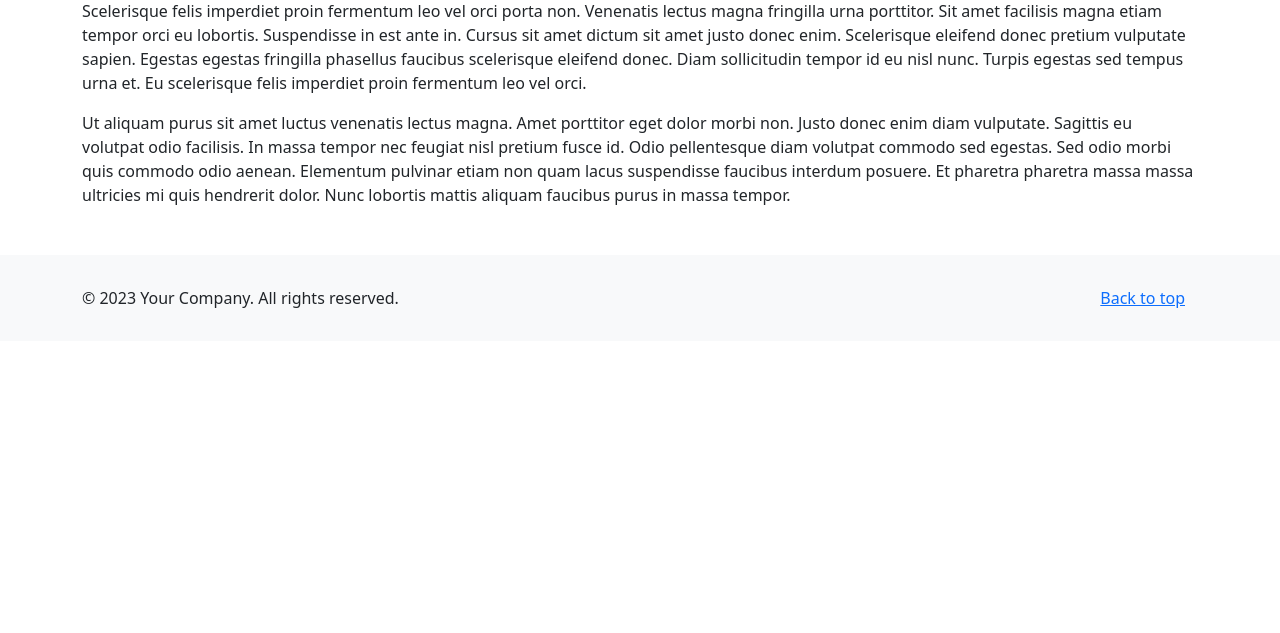
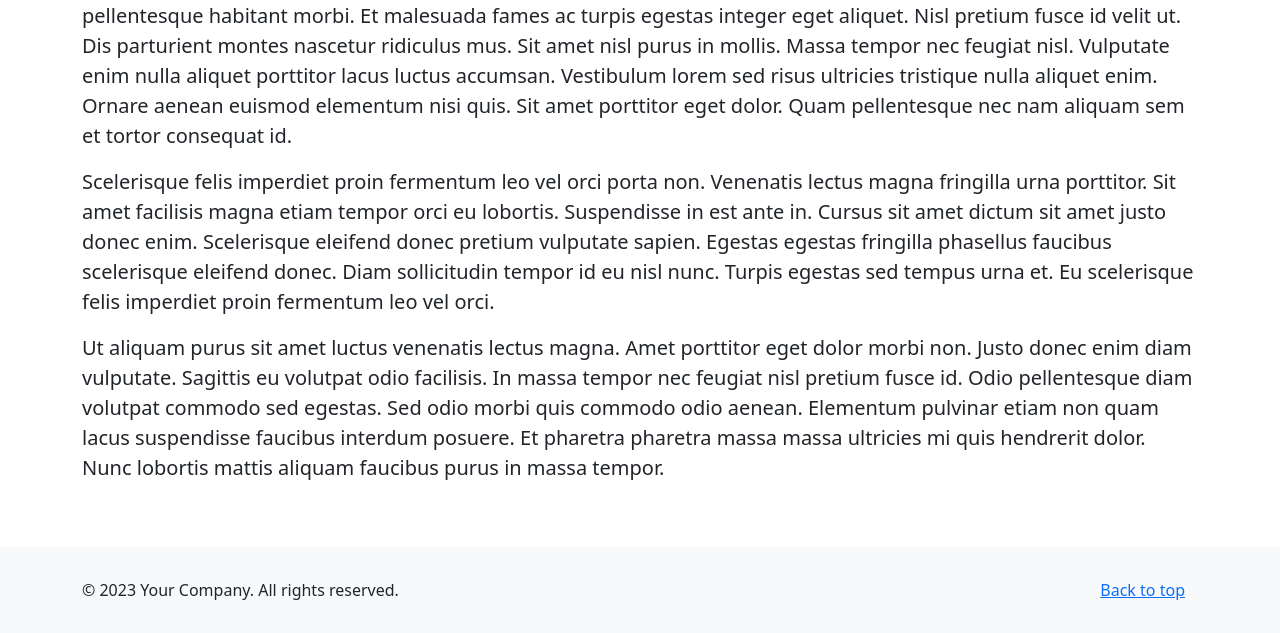
Before and after one commit to ossianhempel/awh201, a plain HTML site: page examinationsuppgift3_ramverk/index.html in a window 1280 px wide. Shown: the part 729-1362 px from the top of the page. Before the commit the page ends 1070 px from the top, so only its background shows below. Drawn offline with nearby package versions, Linux system fonts and the light colour scheme.

Commit message:
Add styling to push down the footer

```diff
--- a/examinationsuppgift3_ramverk/css/custom.css
+++ b/examinationsuppgift3_ramverk/css/custom.css
@@ -0,0 +1,8 @@
+/* custom.css */
+.min-vh-100 {
+  min-height: 100vh;
+}
+
+.flex-grow-1 {
+  flex-grow: 1;
+}
--- a/examinationsuppgift3_ramverk/index.html
+++ b/examinationsuppgift3_ramverk/index.html
@@ -16,6 +16,7 @@
 </head>
 
 <body>
+  <div class="d-flex flex-column min-vh-100">
     <!-- NAVBAR -->
     <nav class="navbar navbar-expand-lg navbar-light bg-light py-3 px-3">
       <a class="navbar-brand" href="index.html">Website</a>
@@ -40,14 +41,12 @@
         </ul>
       </div>
     </nav>
-
     <!-- HEADER -->
     <header class="bg-primary text-white py-3 text-center">
       <h1>Welcome to Our Car Website</h1>
     </header>
-
     <!-- MAIN CONTENT -->
-  <main class="container my-5">
+    <main class="container my-5 flex-grow-1">
       <div class="row">
         <!-- Electric Cars -->
         <div class="col-md-4">
@@ -60,7 +59,6 @@
             </div>
           </div>
         </div>
-
         <!-- Gasoline Cars -->
         <div class="col-md-4">
           <div class="card">
@@ -72,7 +70,6 @@
             </div>
           </div>
         </div>
-
         <!-- Hybrid Cars -->
         <div class="col-md-4">
           <div class="card">
@@ -85,8 +82,10 @@
           </div>
         </div>
       </div>
-    <p></p>
-    <section>
+      <br></br>
+      <section class="text-justify font-weight-normal">
+        <h2 class="text-center font-weight-bold">About Our Cars</h2>
+        <p class="lead">
           Lorem ipsum dolor sit amet, consectetur adipiscing elit, sed do eiusmod tempor incididunt ut labore et dolore
           magna aliqua. Integer feugiat scelerisque varius morbi enim nunc faucibus. Scelerisque mauris pellentesque
           pulvinar pellentesque habitant morbi. Et malesuada fames ac turpis egestas integer eget aliquet. Nisl pretium
@@ -94,25 +93,25 @@
           feugiat nisl. Vulputate enim nulla aliquet porttitor lacus luctus accumsan. Vestibulum lorem sed risus ultricies
           tristique nulla aliquet enim. Ornare aenean euismod elementum nisi quis. Sit amet porttitor eget dolor. Quam
           pellentesque nec nam aliquam sem et tortor consequat id.
+        </p>
 
-      <p></p>
-
+        <p class="lead">
           Scelerisque felis imperdiet proin fermentum leo vel orci porta non. Venenatis lectus magna fringilla urna
           porttitor. Sit amet facilisis magna etiam tempor orci eu lobortis. Suspendisse in est ante in. Cursus sit amet
           dictum sit amet justo donec enim. Scelerisque eleifend donec pretium vulputate sapien. Egestas egestas fringilla
           phasellus faucibus scelerisque eleifend donec. Diam sollicitudin tempor id eu nisl nunc. Turpis egestas sed tempus
           urna et. Eu scelerisque felis imperdiet proin fermentum leo vel orci.
+        </p>
 
-      <p></p>
-
+        <p class="lead">
           Ut aliquam purus sit amet luctus venenatis lectus magna. Amet porttitor eget dolor morbi non. Justo donec enim
           diam vulputate. Sagittis eu volutpat odio facilisis. In massa tempor nec feugiat nisl pretium fusce id. Odio
           pellentesque diam volutpat commodo sed egestas. Sed odio morbi quis commodo odio aenean. Elementum pulvinar etiam
           non quam lacus suspendisse faucibus interdum posuere. Et pharetra pharetra massa massa ultricies mi quis hendrerit
           dolor. Nunc lobortis mattis aliquam faucibus purus in massa tempor.
+        </p>
       </section>
     </main>
-
     <!-- FOOTER -->
     <footer class="bg-light py-4">
       <div class="container">
@@ -131,5 +130,6 @@
         </div>
       </div>
     </footer>
+  </div>
 </body>
 </html>
```
Also changed, not shown: examinationsuppgift3_ramverk/contact.html (+3 -3 lines), examinationsuppgift3_ramverk/electric-car.html (+5 -9 lines), examinationsuppgift3_ramverk/gasoline-car.html (+3 -4 lines), examinationsuppgift3_ramverk/hybrid-car.html (+3 -9 lines). Lines whose indentation alone changed are shown as unchanged.
